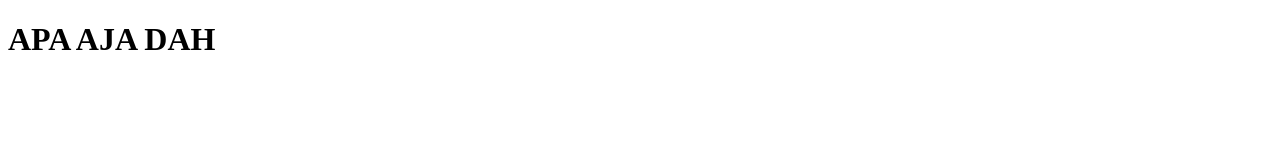
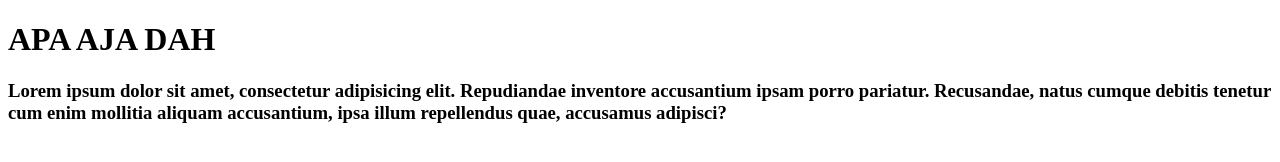
Before and after one commit to sulthanwahyu/project-code-01, a plain HTML site: page index.html in a window 1280 px wide. Drawn offline with Linux system fonts and the light colour scheme.

Commit message:
tambah h3

```diff
--- a/index.html
+++ b/index.html
@@ -8,6 +8,7 @@
 </head>
 <body>
     <h1>APA AJA DAH</h1>
+    <h3>Lorem ipsum dolor sit amet, consectetur adipisicing elit. Repudiandae inventore accusantium ipsam porro pariatur. Recusandae, natus cumque debitis tenetur cum enim mollitia aliquam accusantium, ipsa illum repellendus quae, accusamus adipisci?</h3>
     <table>
         <thead>
             <tr></tr>
```
